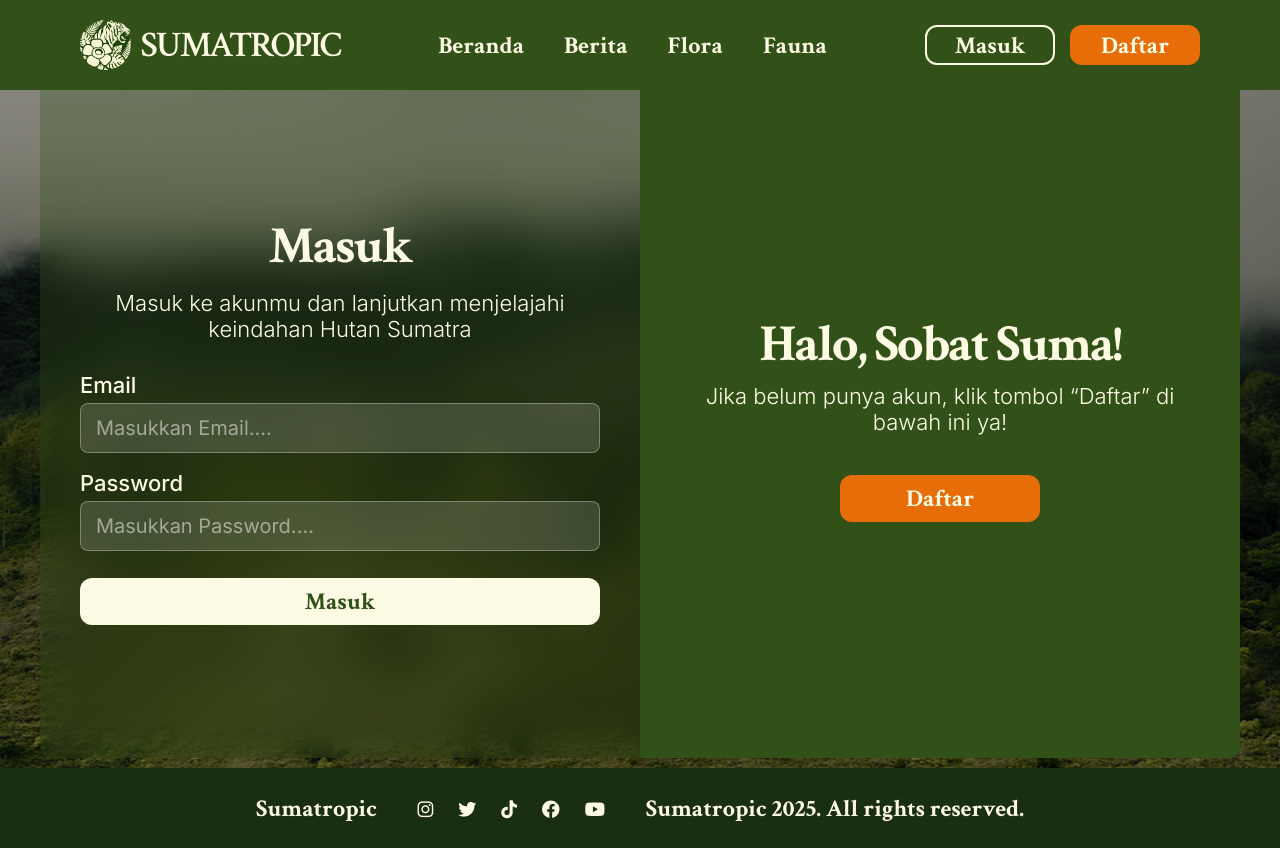
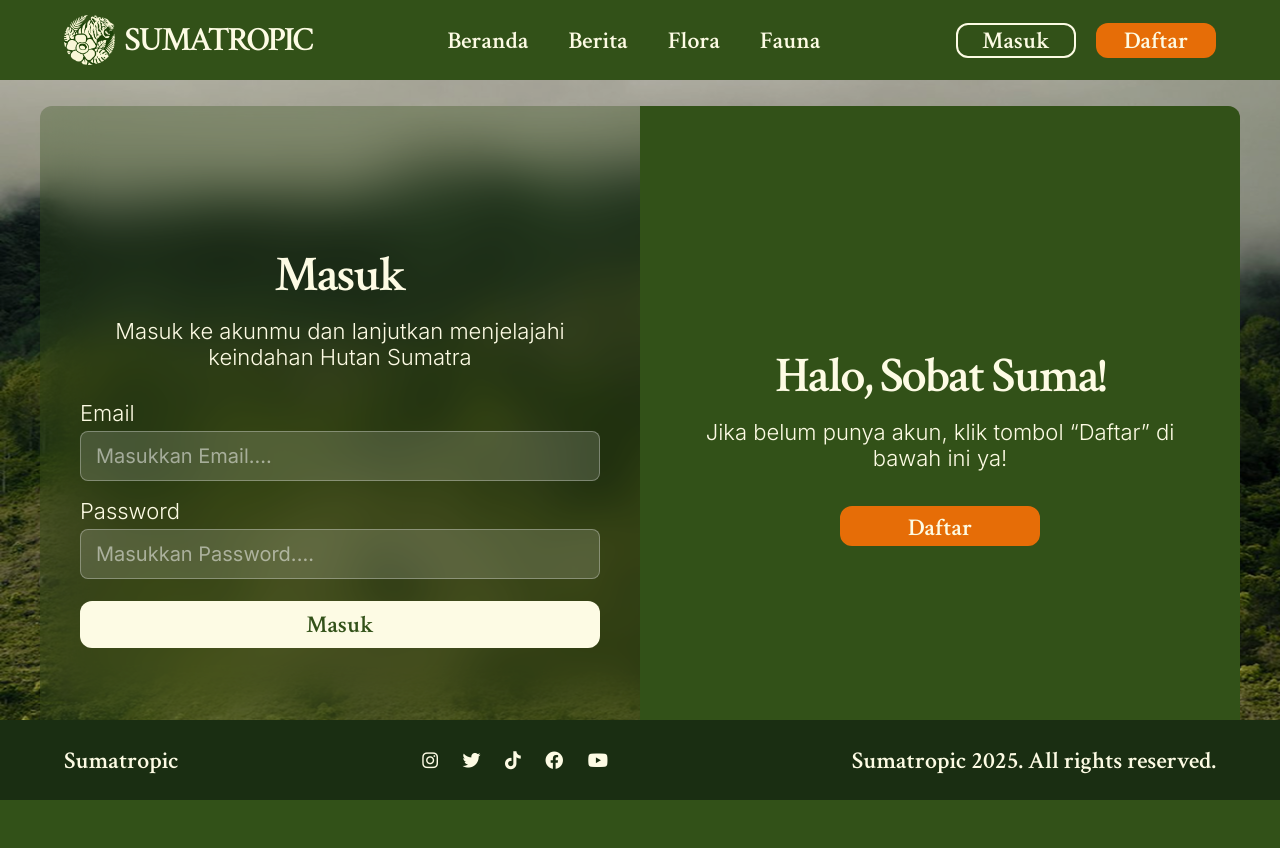
Before and after one commit to CodeByOnion/Sumatropic-praktikum-pemweb, a PHP site: page /login_register.php in a window 1280 px wide. After the commit the page ends 800 px from the top, so only its background shows below. Run offline with PHP 8.4, Linux system fonts and the light colour scheme.

Commit message:
update tampilan login/register

```diff
--- a/assets/css/stylelogin.css
+++ b/assets/css/stylelogin.css
@@ -1,13 +1,12 @@
 @import url('https://fonts.googleapis.com/css2?family=Crimson+Text:ital,wght@0,400;0,600;0,700;1,400&family=Inter:wght@300;400;500;600;700&display=swap');
 
 :root {
-    --green: #325118;       /* Hijau Hutan Tua */
+    --green: #325118;       /* Hijau */
     --footer: #1A2E12;      /* Hijau Gelap Footer */
     --orange: #E66D07;      /* Oranye Harimau (CTA) */
-    --cream: #FDFBE4;       /* Krem Tulang */
+    --cream: #FDFBE4;
     --white: #FFFFFF;
 
-    /* Typography */
     --font-serif: 'Crimson Text', serif;
     --font-sans: 'Inter', sans-serif;
 }
@@ -22,19 +21,14 @@ body {
     background: url('../image/bglogin.png') no-repeat center center fixed;
     background-size: cover;
     display: flex;
-    justify-content: center;
-    align-items: center;
     flex-direction: column;
+    min-height: 100vh;
     font-family: var(--font-sans);
-    min-height: 100vh;
-    position: relative;
     color: var(--cream);
-    padding-top: 80px;
-    padding-bottom: 90px;
-    box-sizing: border-box;
+    padding-top: 90px;
 
     /* Overlay Background Gelap */
-    background-color: rgba(0, 0, 0, 0.4);
+    background-color: rgba(0, 0, 0, 0.2);
     background-blend-mode: overlay;
     z-index: -1;
 }
@@ -45,7 +39,7 @@ header {
     top: 0;
     width: 100%;
     z-index: 1000;
-    padding: 20px 0;
+    padding: 15px 0;
     transition: all 0.3s ease;
     background-color: var(--green);
 }
@@ -59,8 +53,9 @@ header.scrolled {
 
 .nav-container {
     max-width: 1200px;
+    width: 90%;
+    height: 100%;
     margin: 0 auto;
-    padding: 0 40px;
     display: flex;
     align-items: center;
     justify-content: space-between;
@@ -79,7 +74,7 @@ header.scrolled {
 
 .logo-text {
     font-family: var(--font-serif);
-    font-size: 36px;
+    font-size: 34px;
     letter-spacing: -2px;
     color: var(--cream);
     font-weight: 600;
@@ -94,7 +89,7 @@ header.scrolled {
 .nav-links a {
     color: var(--cream);
     text-decoration: none;
-    font-weight: 700;
+    font-weight: 600;
     font-size: 24px;
     transition: color 0.3s;
     font-family: var(--font-serif);
@@ -108,20 +103,20 @@ header.scrolled {
 /* --- Navigation Buttons --- */
 .header-btns {
     display: flex;
-    gap: 15px;
+    gap: 20px;
 }
 
 .nav-btn {
     font-family: var(--font-serif);
     padding: 8px 25px;
     border-radius: 12px;
-    font-weight: 700;
+    font-weight: 600;
     font-size: 24px;
     text-decoration: none;
     transition: all 0.3s ease;
     display: flex;
-    width: 130px;
-    height: 40px;
+    width: 120px;
+    height: 35px;
     justify-content: center;
     align-items: center;
     gap: 10px;
@@ -156,8 +151,8 @@ header.scrolled {
     border-radius: 12px;
     position: relative;
     overflow: hidden;
-    width: 1200px;
-    max-width: 95%;
+    width: 100%;
+    max-width: 1200px;
     margin: auto;
     min-height: 678px;
     backdrop-filter: blur(25px);}
@@ -184,8 +179,8 @@ form {
 /* Typography Form (Judul) */
 form h1 {
     font-family: var(--font-serif);
-    font-weight: 700;
-    font-size: 52px;
+    font-weight: 600;
+    font-size: 50px;
     letter-spacing: -2px;
     text-align: center;
     margin-bottom: 10px;
@@ -195,7 +190,7 @@ form h1 {
 /* Subtitle (Deskripsi di bawah judul) */
 .subtitle {
     font-size: 22px;
-    font-weight: 300;
+    font-weight: 200;
     font-family: var(--font-sans);
     line-height: 1,2;
     color: var(--cream);
@@ -213,7 +208,7 @@ label {
     font-size: 22px;
     margin-bottom: 5px;
     margin-top: 5px;
-    font-weight: 500;
+    font-weight: 300;
     color: var(--cream);
 }
 
@@ -248,7 +243,7 @@ button.daftar-btn {
     background-color: var(--orange);
     color: var(--cream);
     font-size: 24px;
-    font-weight: 700;
+    font-weight: 600;
     transition: all 0.3s ease;
     text-align: center;
     cursor: pointer;
@@ -278,11 +273,11 @@ button.masuk-btn {
     background-color: var(--cream);
     color: var(--green);
     font-size: 24px;
-    font-weight: 700;
+    font-weight: 600;
     transition: all 0.3s ease;
     text-align: center;
     cursor: pointer;
-    margin-top: 15px;
+    margin-top: 10px;
     width: 100%;
     height: 47px;
     font-family: var(--font-serif);
@@ -358,6 +353,7 @@ button.masuk-btn:active {
     width: 200%;
     transform: translateX(0);
     transition: transform 0.6s ease-in-out;
+    margin: auto;
 }
 
 .overlay-panel {
@@ -377,24 +373,24 @@ button.masuk-btn:active {
 
 .overlay-panel h1 {
     font-family: var(--font-serif);
-    font-weight: 700;
-    font-size: 52px;
-    margin-bottom: 10px;
-    line-height: 1.1;
+    font-weight: 600;
+    font-size: 50px;
     letter-spacing: -2px;
     text-align: center;
+    margin-bottom: 10px;
     color: var(--cream);
 
 }
 /* (Deskripsi di bawah judul) */
 .overlay-panel p {
     font-size: 22px;
-    font-weight: 300;
+    font-weight: 200;
     font-family: var(--font-sans);
     line-height: 1,2;
     color: var(--cream);
     text-align: center;
     margin-bottom: 25px;
+
 }
 
 /* --- TOMBOL OVERLAY --- */
@@ -404,13 +400,13 @@ button.masuk-btn:active {
     background-color: var(--cream);
     color: var(--green);
     font-size: 24px;
-    font-weight: 700;
+    font-weight: 600;
     transition: all 0.3s ease;
     text-align: center;
     cursor: pointer;
-    margin-top: 15px;
+    margin-top: 10px;
     min-width: 200px;
-    height: 47px;
+    height: 40px;
     font-family: var(--font-serif);
     padding: 4px 25px;
     text-decoration: none;
@@ -486,23 +482,26 @@ footer {
     z-index: 199;
     position: absolute;
     bottom: 0px;
-    text-align: center;
-    padding: 0 20%;
-    box-sizing: border-box;
+    display: flex;
+    justify-content: center;
+    align-items: center;
+    padding: 0;
+
+}
+
+.footer-container {
+    max-width: 1200px;
+    width: 90%;
+
     display: flex;
     justify-content: space-between;
     align-items: center;
-    color: var(--cream);
-    text-decoration: none;
-    font-weight: 700;
-    font-size: 24px;
-    font-family: var(--font-serif);
-
+    height: 100%;
 }
 
 .footer-brand {
     font-family: var(--font-serif);
-    font-weight: 700;
+    font-weight: 600;
     font-size: 24px;
     color: var(--cream);
 }
@@ -519,29 +518,83 @@ footer {
     opacity: 0.7;
 }
 
-/*RESPONSIVE (MOBILE)*/
+.footer-copy {
+    font-size: 24px;
+    font-family: var(--font-serif);
+    font-weight: 600;
+    color: var(--cream);
+}
+
+/*RESPONSIVE*/
+/* Tablet & Mobile (<1024px) */
+@media (max-width: 1024px) {
+    .container {
+        min-height: 550px;
+    }
+}
+
+/* Mobile Only (<768px) */
 @media (max-width: 768px) {
+        .nav-links {
+        display: none;
+    }
+
+    .nav-container {
+        padding: 0 20px;
+    }
+
+    .logo-text { font-size: 22px; }
+
+    footer {
+        height: auto;
+        padding: 20px 0;
+    }
+
+    .footer-container {
+        flex-direction: column;
+        gap: 15px;
+        text-align: center;
+    }
+
+    /* Container Mobile */
     .container {
         width: 100%;
-        min-height: 700px;
-        margin-top: 80px;
-        border-radius: 0;
+        margin-top: 20px;
+        min-height: auto;
+        display: block;
     }
 
-    .sign-in-container,
-    .sign-up-container {
+    /* Form Mobile */
+    .form-container {
+        position: relative;
         width: 100%;
-        position: relative;
         height: auto;
         padding: 40px 20px;
     }
+
+    form h1 { font-size: 32px; }
 
     .overlay-container {
         display: none;
     }
 
-    .container.right-panel-active .sign-in-container,
+    .sign-up-container {
+        display: none;
+        opacity: 1;
+        z-index: 5;
+    }
+
+    .sign-in-container {
+        display: block;
+        width: 100%;
+    }
+
+    .container.right-panel-active .sign-in-container {
+        display: none;
+    }
+
     .container.right-panel-active .sign-up-container {
+        display: block;
         transform: none;
         animation: none;
     }
--- a/login_register.php
+++ b/login_register.php
@@ -108,6 +108,8 @@
     </div>
 
     <footer>
+    <div class="footer-container">
+
         <div class="footer-brand">Sumatropic</div>
 
         <div class="footer-socials">
@@ -121,7 +123,9 @@
         <div class="footer-copy">
             Sumatropic 2025. All rights reserved.
         </div>
-    </footer>
+
+    </div>
+</footer>
 
     <script>
         const signUpButton = document.getElementById('signUp');
```
